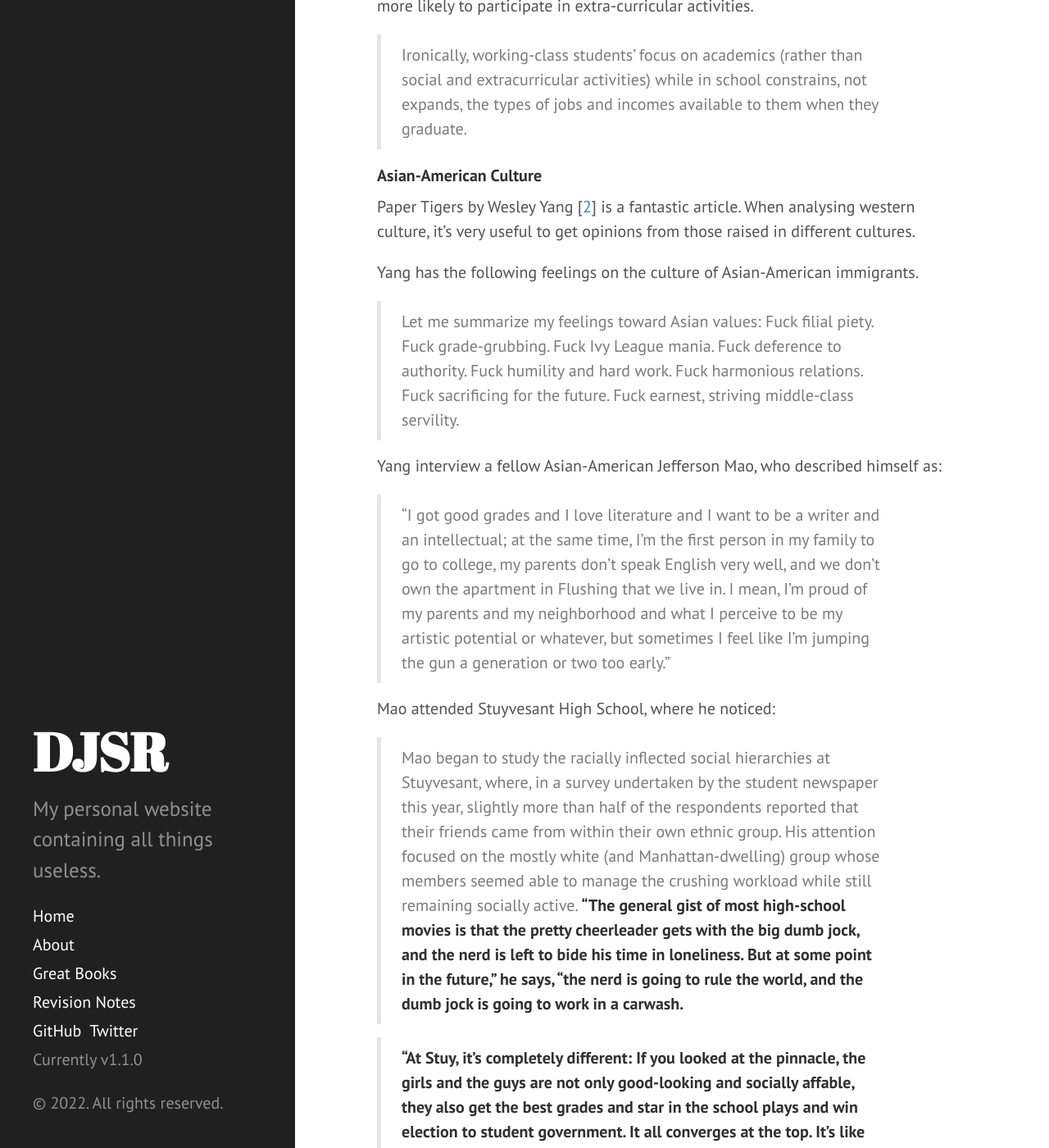
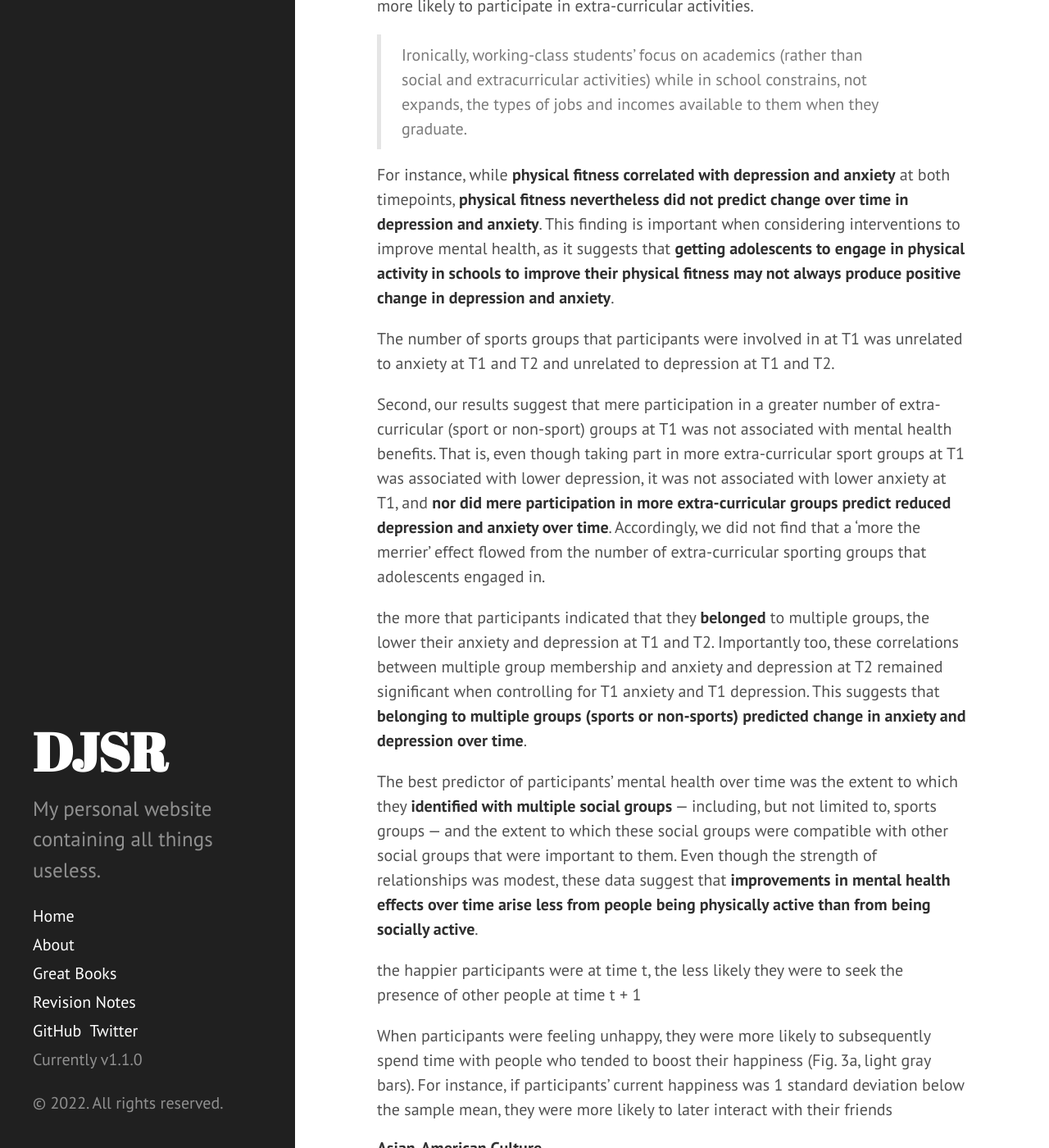
Before and after one commit to dansomrob/dansomrob.github.io, a Jekyll site: the page built from _posts/2022-01-24-purpose.md, in a window 1280 px wide and 1400 px high, scrolled down 1379 px. Shown: the whole window at 82% size. Built offline with Jekyll 4.4.1, drawn with Linux system fonts in a browser that asks for light colours.

Commit message:
Update 2022-01-24-purpose.md

```diff
--- a/_posts/2022-01-24-purpose.md
+++ b/_posts/2022-01-24-purpose.md
@@ -25,6 +25,20 @@ I've noticed this to be true at Imperial. Those who we're privately educated we'
 
 >Ironically, working-class students’ focus on academics (rather than social and extracurricular activities) while in school constrains, not expands, the types of jobs and incomes available to them when they graduate.
 
+For instance, while **physical fitness correlated with depression and anxiety** at both timepoints, **physical fitness nevertheless did not predict change over time in depression and anxiety**. This finding is important when considering interventions to improve mental health, as it suggests that **getting adolescents to engage in physical activity in schools to improve their physical fitness may not always produce positive change in depression and anxiety**.
+
+The number of sports groups that participants were involved in at T1 was unrelated to anxiety at T1 and T2 and unrelated to depression at T1 and T2.
+
+Second, our results suggest that mere participation in a greater number of extra-curricular (sport or non-sport) groups at T1 was not associated with mental health benefits. That is, even though taking part in more extra-curricular sport groups at T1 was associated with lower depression, it was not associated with lower anxiety at T1, and **nor did mere participation in more extra-curricular groups predict reduced depression and anxiety over time**. Accordingly, we did not find that a ‘more the merrier’ effect flowed from the number of extra-curricular sporting groups that adolescents engaged in.
+
+the more that participants indicated that they **belonged** to multiple groups, the lower their anxiety and depression at T1 and T2. Importantly too, these correlations between multiple group membership and anxiety and depression at T2 remained significant when controlling for T1 anxiety and T1 depression. This suggests that **belonging to multiple groups (sports or non-sports) predicted change in anxiety and depression over time**.
+
+The best predictor of participants' mental health over time was the extent to which they **identified with multiple social groups** — including, but not limited to, sports groups — and the extent to which these social groups were compatible with other social groups that were important to them. Even though the strength of relationships was modest, these data suggest that **improvements in mental health effects over time arise less from people being physically active than from being socially active**.
+
+the happier participants were at time t, the less likely they were to seek the presence of other people at time t + 1
+
+When participants were feeling unhappy, they were more likely to subsequently spend time with people who tended to boost their happiness (Fig. 3a, light gray bars). For instance, if participants’ current happiness was 1 standard deviation below the sample mean, they were more likely to later interact with their friends
+
 <h4>Asian-American Culture</h4>
 Paper Tigers by Wesley Yang [[2](https://nymag.com/news/features/asian-americans-2011-5/)] is a fantastic article. When analysing western culture, it's very useful to get opinions from those raised in different cultures.
 
```
